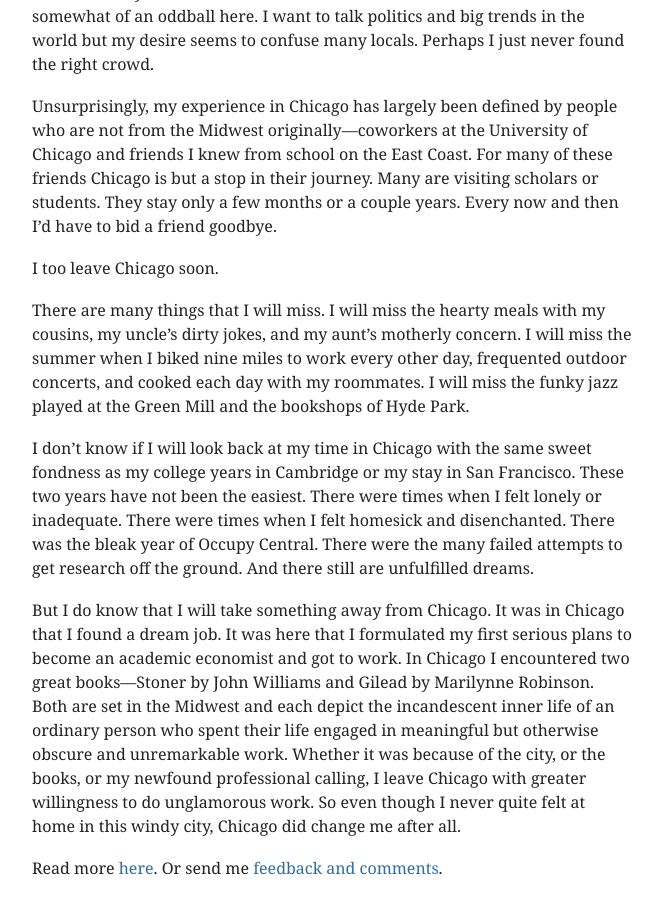
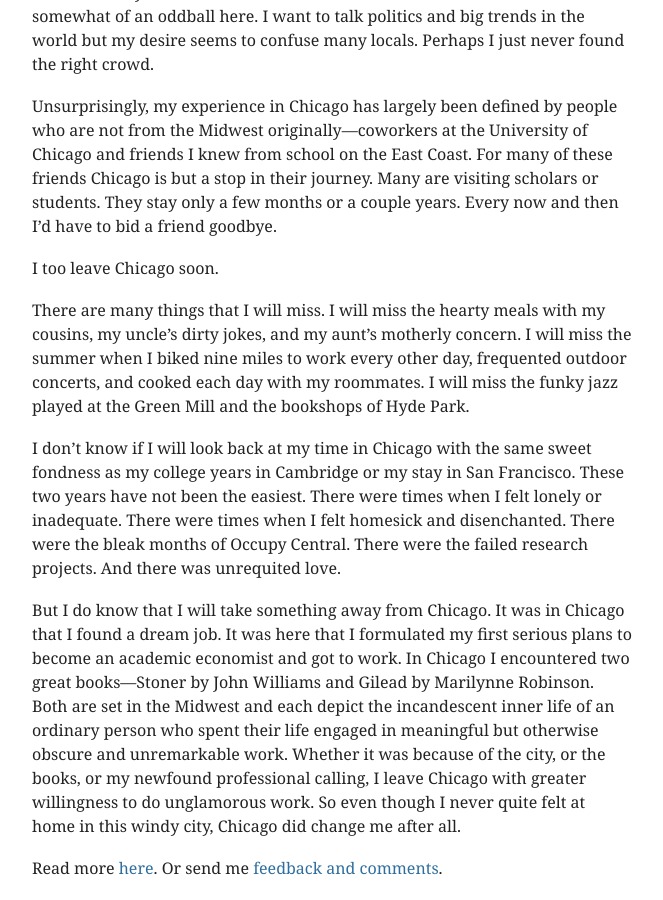
Before and after one commit to mbwong/mbwong.github.com, a Jekyll site: the page built from _posts/2015-03-22-chicago.md, in a window 1280 px wide and 900 px high, scrolled down 1116 px. Shown: the whole window, without its empty margins (308-971 px from the left). Built offline with Jekyll 4.4.1, drawn with Linux system fonts in a browser that asks for light colours.

Commit message:
Update 2015-03-22-chicago.md

```diff
--- a/_posts/2015-03-22-chicago.md
+++ b/_posts/2015-03-22-chicago.md
@@ -20,6 +20,6 @@ I too leave Chicago soon.
 
 There are many things that I will miss. I will miss the hearty meals with my cousins, my uncle's dirty jokes, and my aunt's motherly concern. I will miss the summer when I biked nine miles to work every other day, frequented outdoor concerts, and cooked each day with my roommates. I will miss the funky jazz played at the Green Mill and the bookshops of Hyde Park.
 
-I don't know if I will look back at my time in Chicago with the same sweet fondness as my college years in Cambridge or my stay in San Francisco. These two years have not been the easiest. There were times when I felt lonely or inadequate. There were times when I felt homesick and disenchanted. There was the bleak year of Occupy Central. There were the many failed attempts to get research off the ground. And there still are unfulfilled dreams.
+I don't know if I will look back at my time in Chicago with the same sweet fondness as my college years in Cambridge or my stay in San Francisco. These two years have not been the easiest. There were times when I felt lonely or inadequate. There were times when I felt homesick and disenchanted. There were the bleak months of Occupy Central. There were the failed research projects. And there was unrequited love.
 
 But I do know that I will take something away from Chicago. It was in Chicago that I found a dream job. It was here that I formulated my first serious plans to become an academic economist and got to work. In Chicago I encountered two great books---Stoner by John Williams and Gilead by Marilynne Robinson. Both are set in the Midwest and each depict the incandescent inner life of an ordinary person who spent their life engaged in meaningful but otherwise obscure and unremarkable work. Whether it was because of the city, or the books, or my newfound professional calling, I leave Chicago with greater willingness to do unglamorous work. So even though I never quite felt at home in this windy city, Chicago did change me after all.
```
